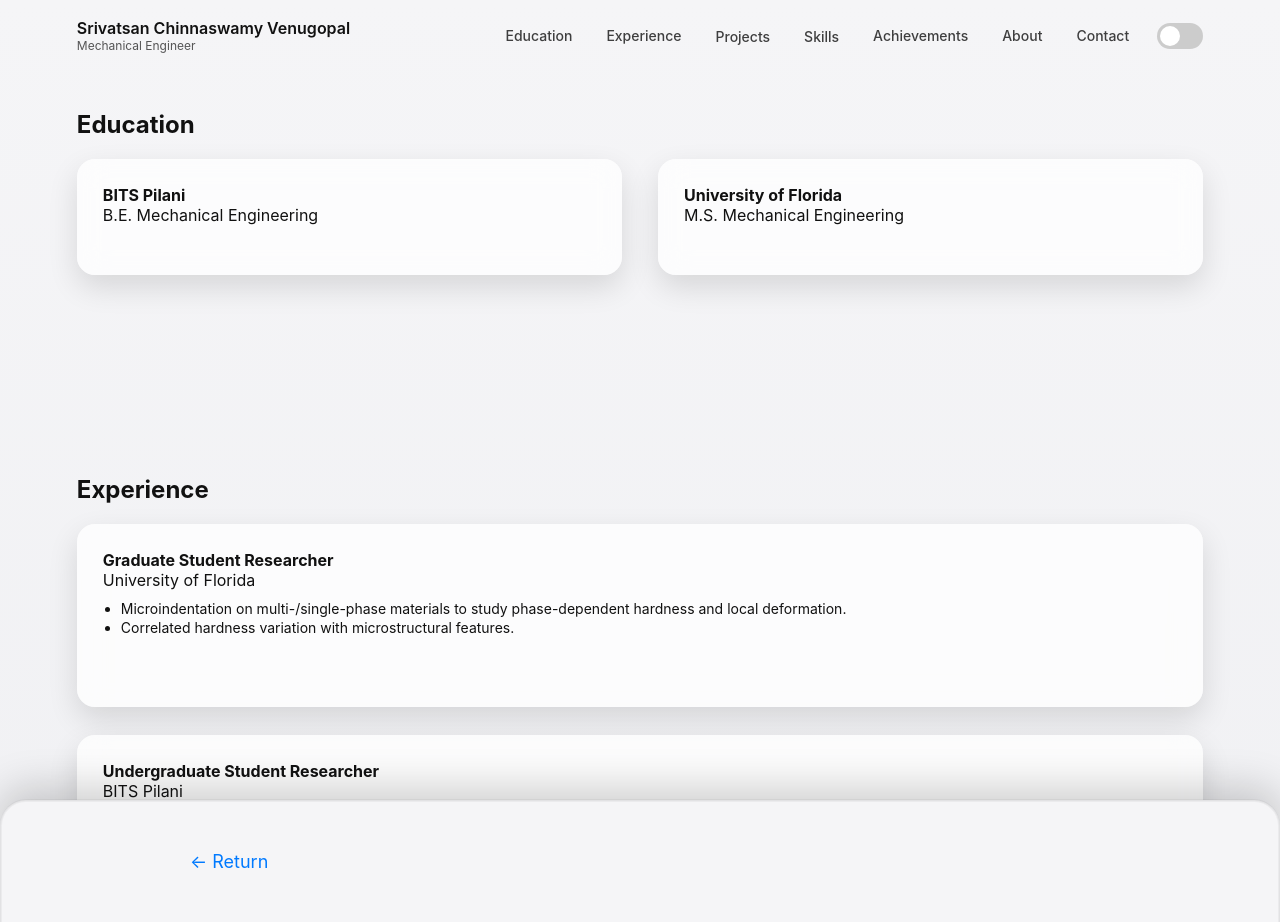
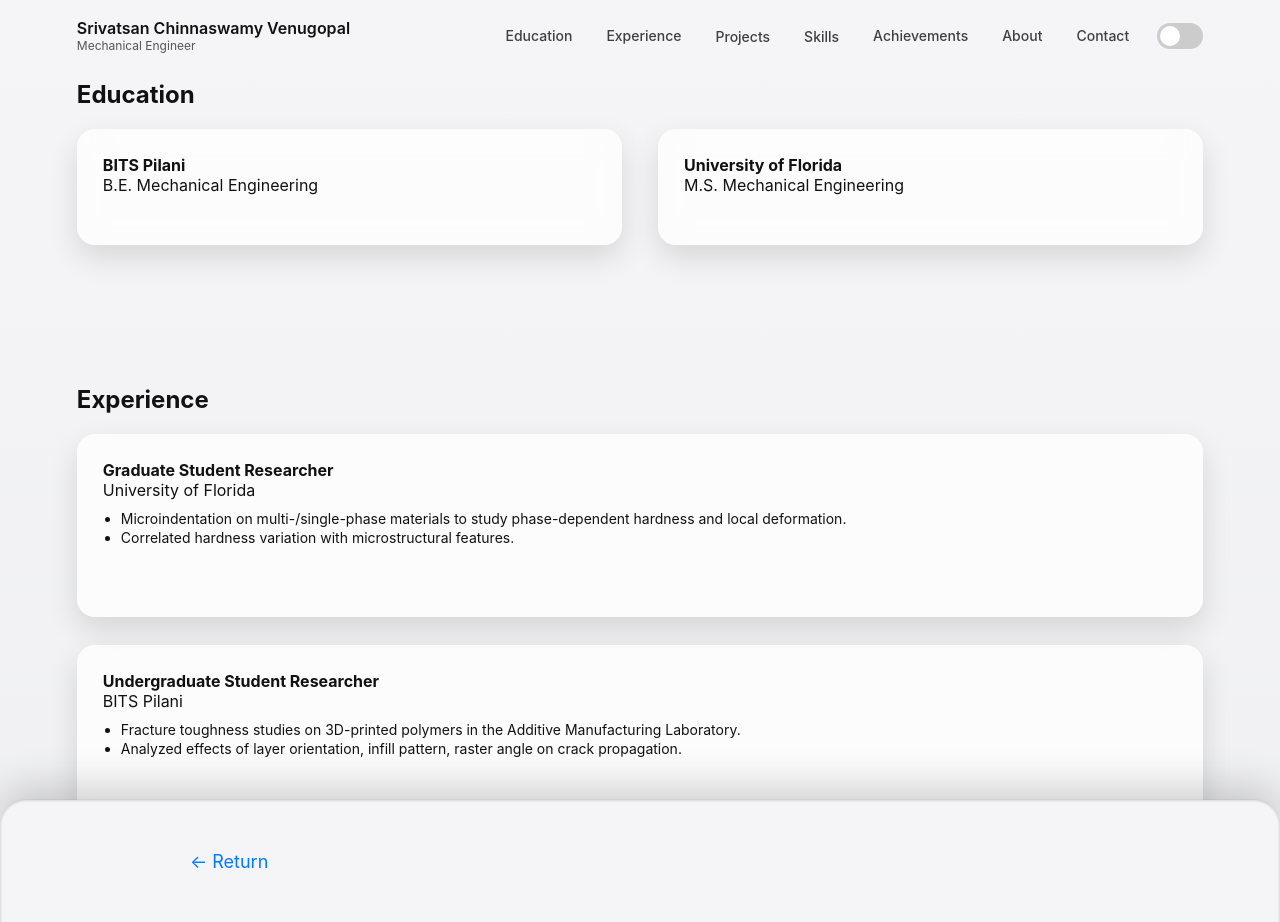
Before and after one commit to cvsrivatsan/portfolio, a plain HTML site: page index.html in a window 1280 px wide. Shown: the top 922 px of the page. Drawn offline with Linux system fonts and the light colour scheme.

Commit message:
Update index.html

```diff
--- a/index.html
+++ b/index.html
@@ -26,7 +26,7 @@
   color:var(--text);
 }
 .section{
-  padding:90px 6vw;
+  padding:60px 6vw;
   scroll-margin-top:110px; /* anchors visible below fixed header */
 }
 /* ================= HEADER ================= */
```
